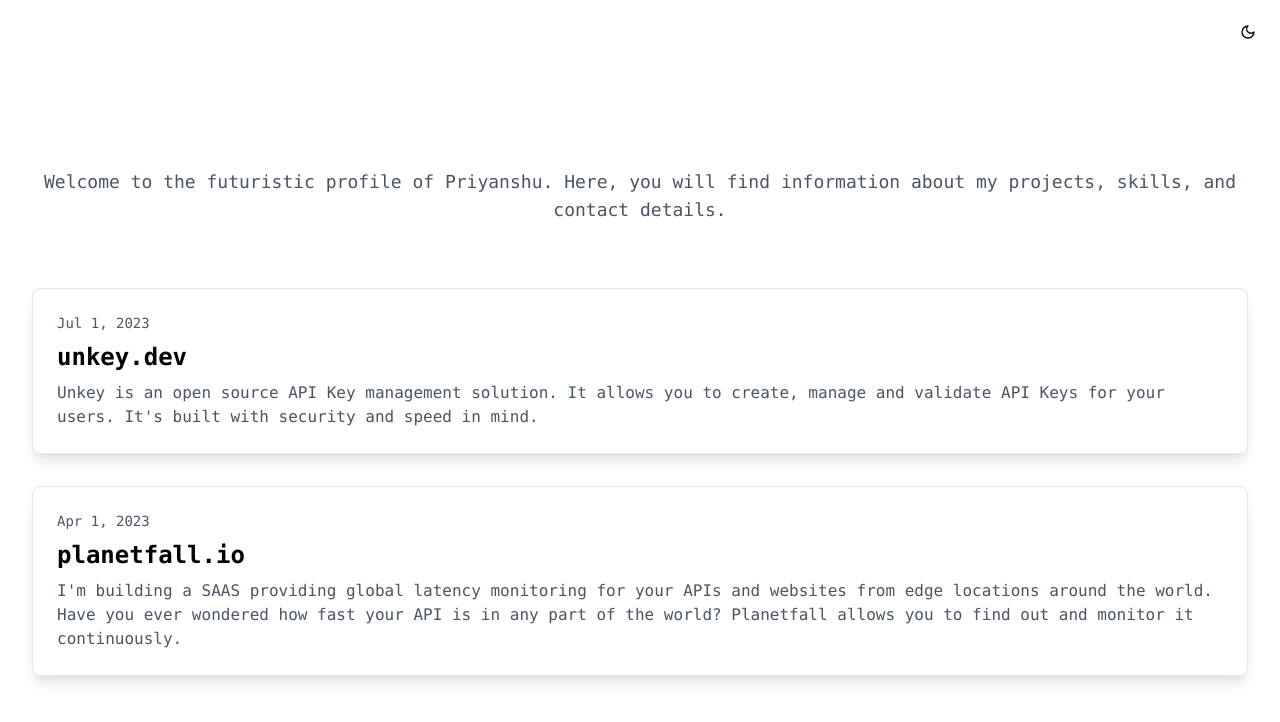
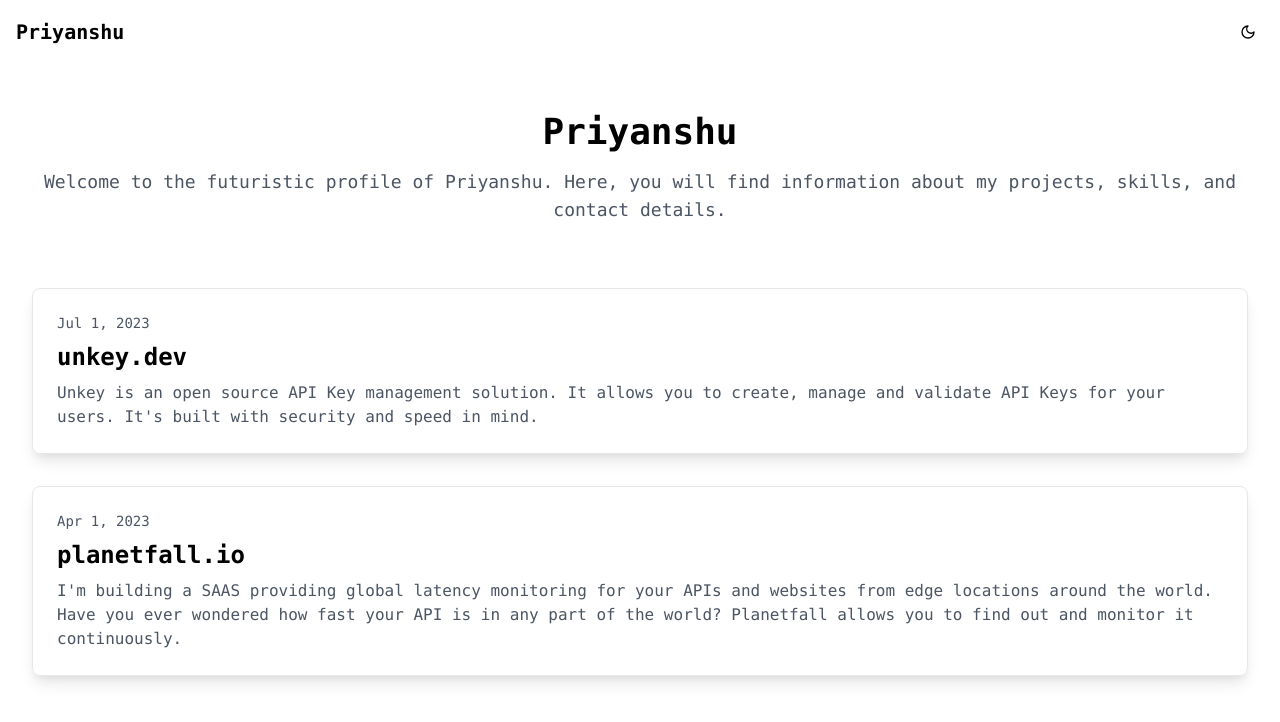
Before and after one commit to Priyansxu/Website, a Next.js app: page / in a window 1280 px wide. Shown: the top 722 px of the page. Built offline with nearby package versions, Linux system fonts and the light colour scheme.

Commit message:
Update index.js

```diff
--- a/pages/index.js
+++ b/pages/index.js
@@ -18,9 +18,9 @@ export default function Page() {
         }`}
       >
         <div
-          className={`text-xl font-bold bg-gradient-to-r ${
-            isDarkMode ? "from-[#f5f5f5] to-[#d5d5d5]" : "from-[#f5f5f5] to-[#d5d5d5]"
-          } bg-clip-text text-transparent`}
+          className={`text-xl font-bold ${
+            isDarkMode ? "text-transparent bg-gradient-to-r from-[#f5f5f5] to-[#d5d5d5]" : "text-black"
+          } bg-clip-text`}
         >
           Priyanshu
         </div>
@@ -31,9 +31,9 @@ export default function Page() {
       <main className="pt-20">
         <section className="p-8 text-center">
           <h1
-            className={`text-4xl font-bold bg-gradient-to-r ${
-              isDarkMode ? "from-[#f5f5f5] to-[#d5d5d5]" : "from-[#f5f5f5] to-[#d5d5d5]"
-            } bg-clip-text text-transparent`}
+            className={`text-4xl font-bold ${
+              isDarkMode ? "text-transparent bg-gradient-to-r from-[#f5f5f5] to-[#d5d5d5]" : "text-black"
+            } bg-clip-text`}
           >
             Priyanshu
           </h1>
@@ -44,11 +44,11 @@ export default function Page() {
         </section>
         <section className="p-8">
           <div
-            className={`mb-8 p-6 bg-gradient-to-br ${
-              isDarkMode ? "from-[#1C1C1E] via-[#111111] to-[#111111]" : "from-[#f5f5f5] via-[#e5e5e5] to-[#d5d5d5]"
-            } rounded-lg border ${
-              isDarkMode ? "border-[#545358]" : "border-[#ccc]"
-            } shadow-lg transform transition-all duration-500 hover:scale-105 hover:shadow-2xl`}
+            className={`mb-8 p-6 ${
+              isDarkMode
+                ? "bg-gradient-to-br from-[#1C1C1E] via-[#111111] to-[#111111] border-[#545358]"
+                : "bg-gradient-to-br from-[#f5f5f5] via-[#e5e5e5] to-[#d5d5d5] border-[#ccc]"
+            } rounded-lg border shadow-lg transform transition-all duration-500 hover:scale-105 hover:shadow-2xl`}
           >
             <div className="flex justify-between items-center mb-2">
               <div className={`text-sm ${isDarkMode ? "text-gray-400" : "text-gray-600"}`}>Jul 1, 2023</div>
@@ -60,11 +60,11 @@ export default function Page() {
             </p>
           </div>
           <div
-            className={`p-6 bg-gradient-to-br ${
-              isDarkMode ? "from-[#1C1C1E] via-[#111111] to-[#111111]" : "from-[#f5f5f5] via-[#e5e5e5] to-[#d5d5d5]"
-            } rounded-lg border ${
-              isDarkMode ? "border-[#545358]" : "border-[#ccc]"
-            } shadow-lg transform transition-all duration-500 hover:scale-105 hover:shadow-2xl`}
+            className={`p-6 ${
+              isDarkMode
+                ? "bg-gradient-to-br from-[#1C1C1E] via-[#111111] to-[#111111] border-[#545358]"
+                : "bg-gradient-to-br from-[#f5f5f5] via-[#e5e5e5] to-[#d5d5d5] border-[#ccc]"
+            } rounded-lg border shadow-lg transform transition-all duration-500 hover:scale-105 hover:shadow-2xl`}
           >
             <div className="flex justify-between items-center mb-2">
               <div className={`text-sm ${isDarkMode ? "text-gray-400" : "text-gray-600"}`}>Apr 1, 2023</div>
@@ -101,7 +101,6 @@ function MoonIcon(props) {
   )
 }
 
-
 function SunIcon(props) {
   return (
     <svg
@@ -129,7 +128,6 @@ function SunIcon(props) {
   )
 }
 
-
 function XIcon(props) {
   return (
     <svg
```
